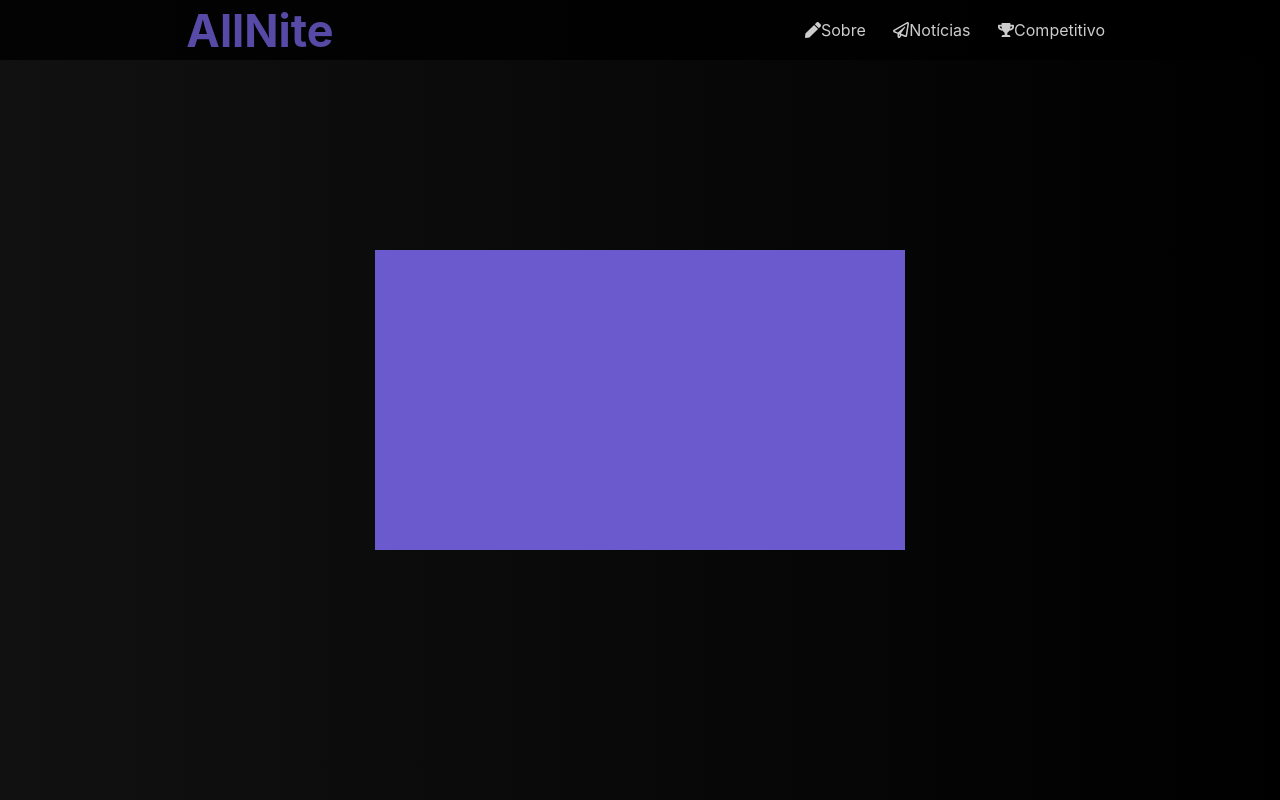
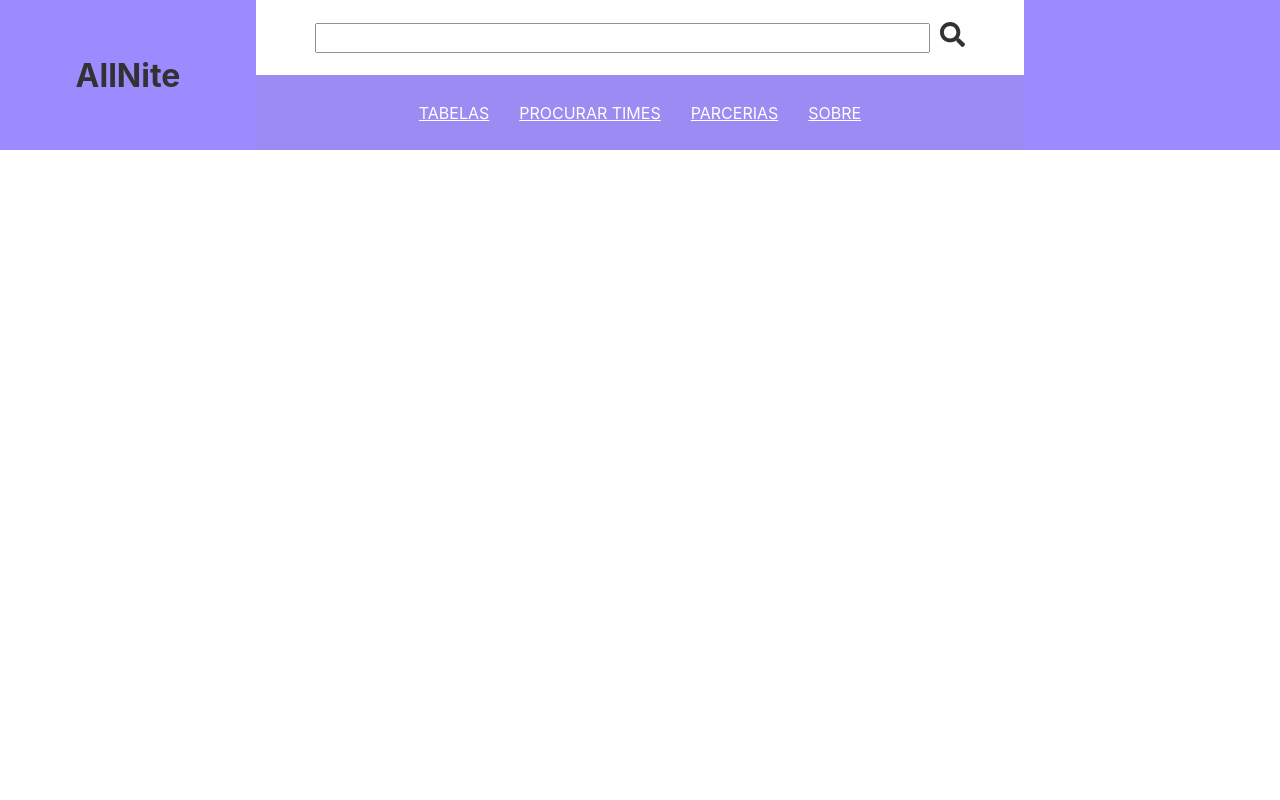
Before and after one commit to jaumdev1/allnite, a React (Create React App) app: page / in a window 1280 px wide. Built offline with nearby package versions, Linux system fonts and the light colour scheme.

Commit message:
refazendo a tela principal

```diff
--- a/src/components/menu/index.js
+++ b/src/components/menu/index.js
@@ -1,5 +1,7 @@
 import React, {useState} from 'react';
-import {Header,Nav, Logo, UlMenu, Button, DivButton, LogoImg} from './styles';
+import {Header, DivLogin, DivLogo, DivCentral, DivMenu, DivPesquisa} from './styles';
+import {InputPesquisa, ButtonPesquisa, Menu, LiMenu} from './styles';
+import {FaSearch} from 'react-icons/fa'
 
 import { FaRegPaperPlane, FaPen, FaTrophy, FaBars } from 'react-icons/fa';
 import logo from '../../assets/logo.png'
@@ -14,26 +16,30 @@ export function HeaderMenu(){
 //allnite
     return (
         <Header>
-         <Nav>
+          <DivLogo>
+               <h1>AllNite</h1>
+          </DivLogo>
+          <DivCentral>
+           <DivPesquisa>
+                <InputPesquisa/>
+                <ButtonPesquisa><FaSearch/></ButtonPesquisa>
+           </DivPesquisa>
+           <DivMenu>
+              <Menu>
 
-             <Logo href="/">
-              <h2>AllNite</h2>
-             </Logo>
-             <DivButton>
+                   <LiMenu><a href="#">TABELAS</a></LiMenu>
+                   <LiMenu><a href="#">PROCURAR TIMES</a></LiMenu>
+                   <LiMenu><a href="#">PARCERIAS</a></LiMenu>
+                   <LiMenu><a href="#">SOBRE</a></LiMenu>
 
-            <h4 style={{marginLeft:'15px',color:'#fff'}}>MENU</h4>
-            <Button onClick={handleShowDiv}>
-            <FaBars/>
-            </Button>
-            </DivButton>
-             <UlMenu show={showDiv}>
-             <li><a href="#"> <FaPen/>  Sobre </a></li>
-             <li><a href="#"><FaRegPaperPlane/> Notícias</a></li>
-             <li><a href="#"><FaTrophy/>Competitivo</a></li>
 
-            </UlMenu>
+              </Menu>
+           </DivMenu>
+          </DivCentral>
+          <DivLogin>
 
-         </Nav>
+          </DivLogin>
+
         </Header>
       );
 }
--- a/src/components/menu/styles.js
+++ b/src/components/menu/styles.js
@@ -1,7 +1,7 @@
 import styled from 'styled-components';
 
 export const Header = styled.header`
-
+height:150px;
 z-index:3;
 width:100%;
 position:absolute;
@@ -9,139 +9,76 @@ background-color: #000;
 display:flex;
 opacity:0.8;
 justify-content:center;
+box-sizing:border-box;
+overflow:hidden;
 
-@media (min-width: 768px) {
-height:60px;
-}
 `;
-
-
-
-export const Nav = styled.nav`
-
-display:flex;
-align-items:center;
-width:100%;
+export const DivLogo = styled.div`
+width:20%;
 height:100%;
-max-width:960px;
-justify-content:space-between;
-@media (max-width: 767.9px) {
-  display:flex;
-  max-height: 300px;
-  align-items:center;
-  flex-direction: column;
-}
-`;
-
-export const Logo = styled.a`
-color:#6A5ACD;
+background-color:#836FFF;
 display:flex;
 align-items:center;
 justify-content:center;
-font-size: 30px;
-height:60px;
- width:200px;
- text-decoration: none;
-:hover{
-  color:#fff;
-}
-@media (max-width: 767.9px){
+box-sizing:border-box;
+`;
+export const DivCentral = styled.div`
+box-sizing:border-box;
+width:60%;
+height:100%;
+background-color:#836FF0;
 
-}
 `;
 
-export const LogoImg = styled.img`
-width:50px;
+export const DivPesquisa = styled.div`
+box-sizing:border-box;
+background-color:#fff;
+height:50%;
+display:flex;
+justify-content:center;
+align-items:center;
+`;
+export const InputPesquisa = styled.input`
+width:80%;
+box-sizing:border-box;
+height:30px;
+`;
+export const ButtonPesquisa = styled.button`
+margin-left:10px;
+box-sizing:border-box;
+background:none;
+border:none;
+font-size:25px;
+cursor: pointer;
 
 `;
 
 
-export const UlMenu = styled.ul`
-
-height:100%;
-
-width:300px;
-list-style: none;
-margin:0;
-
--webkit-flex-flow: row wrap;
-align-items:center;
-display: flex;
-justify-content: space-between;
-padding-right:15px;
-li{
+export const DivMenu = styled.div`
+box-sizing:border-box;
+height:50%;
 display:flex;
 align-items:center;
 justify-content:center;
-}
-a{
-  display: flex;
-  align-items:center;
- justify-content:center;
-  text-decoration: none;
+`;
+export const Menu = styled.ul`
+box-sizing:border-box;
+display:flex;
+justify-content:space-between;
 
 
-  color: white;
-}
-a:hover {
-  color:#6A5ACD;
-}
-
-@media (max-width: 767.9px) {
-
-display: ${props => (props.show ? "flex" : "none")};
-width:100%;
-flex-flow: column wrap;
-padding: 0;
-li{
-  width:200px;
-}
-
+`;
+export const LiMenu = styled.li`
+box-sizing:border-box;
+list-style:none;
+padding: 0 15px;
 a{
-width:200px;
-padding: 10px;
-border-bottom: 1px solid;
-border-color: #6A5ACD;
-}
-
-
-li:last-of-type a {
-border-bottom: none;
-}
-}
-
-  `;
-
-export const DivButton = styled.div`
-transition-timing-function: linear;
-height: 30px;
-display:none;
-
-@media (max-width: 767.9px) {
-width:100%;
-
-display: flex;
-border-bottom: 1px solid;
-border-top: 1px solid;
-border-color: #666;
-align-items:center;
-justify-content: space-between;
-
+  color:#fff;
 }
 `;
 
-
-export const Button = styled.button`
-cursor: pointer;
-display: flex;
-justify-content:center;
-margin-right: 15px;
-background:none;
-color: #fff;
-border:none;
-font-size: 20px;
-:hover{
-  color:#6A5ACD;
-}
-
+export const DivLogin = styled.div`
+width:20%;
+height:100%;
+background-color:#836FFF;
 `;
--- a/src/pages/inicial/index.js
+++ b/src/pages/inicial/index.js
@@ -19,7 +19,7 @@ function Inicial() {
 
   <HeaderMenu />
 
-  <SectionH/>
+
 
 
    </>
```
